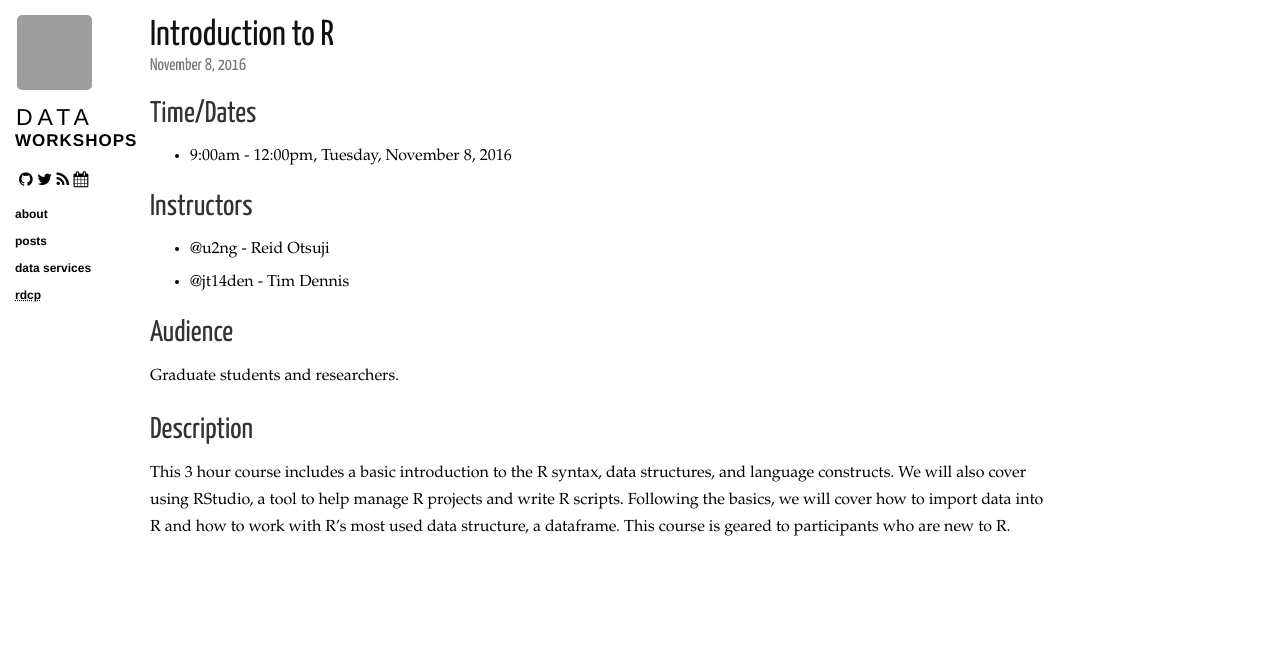
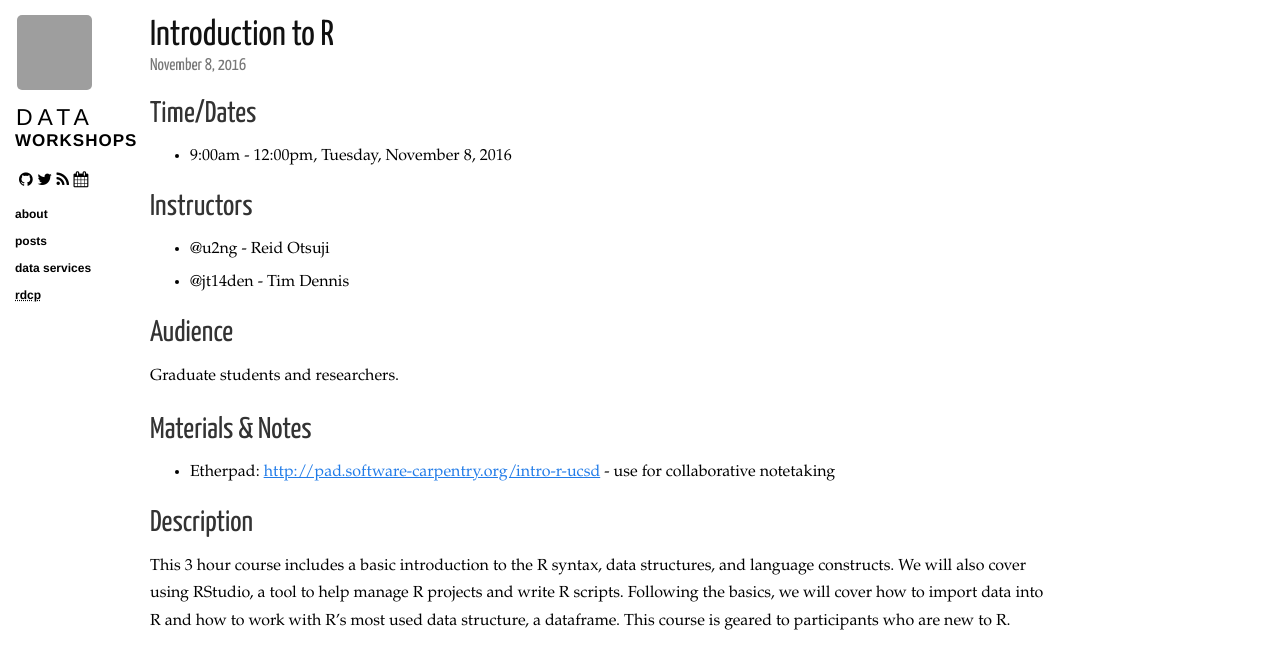
Before and after one commit to ucsdlib/workshops, a Jekyll site: the page built from _posts/2016-11-08-intro-R.markdown, in a window 1280 px wide. Shown: the top 669 px of the page. Built offline with Jekyll 4.4.1, drawn with Linux system fonts in a browser that asks for light colours; nearby versions of some CDN libraries; grey boxes are pictures that could not be loaded.

Commit message:
adding etherpad

```diff
--- a/_posts/2016-11-08-intro-R.markdown
+++ b/_posts/2016-11-08-intro-R.markdown
@@ -17,6 +17,9 @@ category: posts r
 
 Graduate students and researchers.
 
+## Materials & Notes
+
+* Etherpad: <http://pad.software-carpentry.org/intro-r-ucsd> - use for collaborative notetaking
 
 ## Description
 
```
